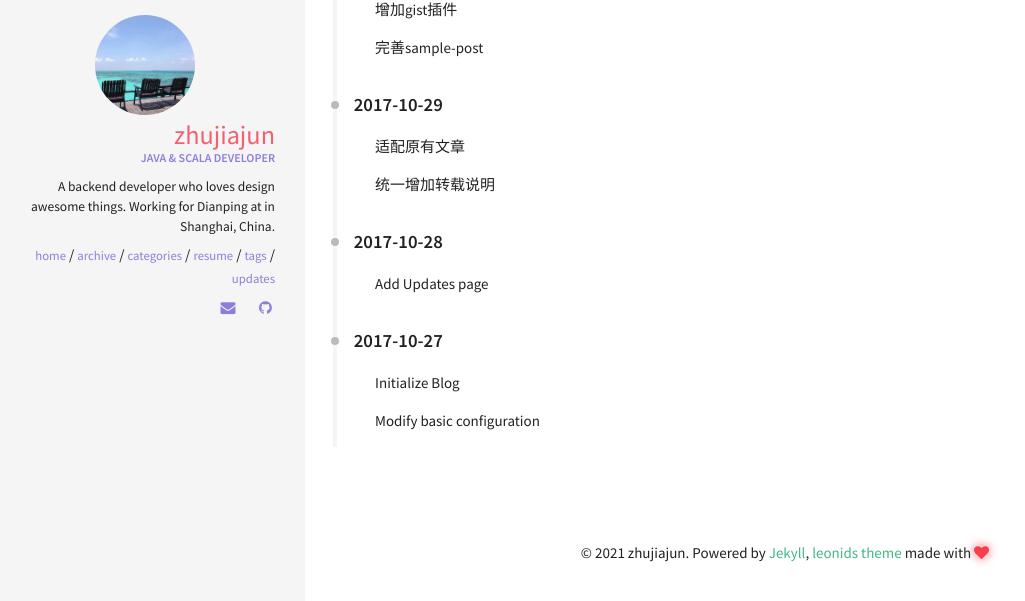
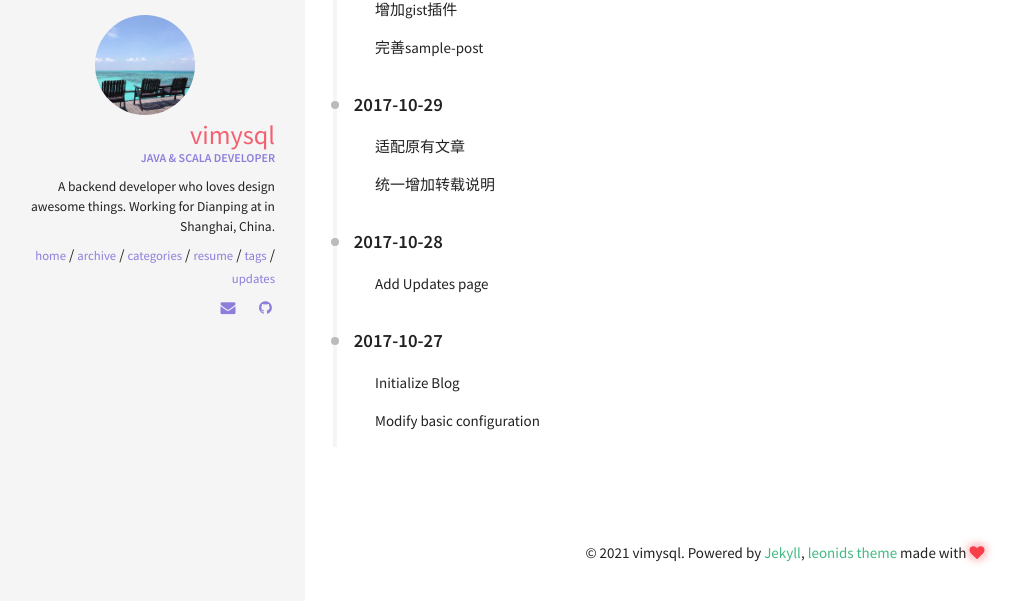
Before and after one commit to vimysql/vimysql.github.io, a Jekyll site: the page built from updates.html, in a window 1280 px wide. Shown: the part 243-844 px from the top of the page, without its empty margins (15-1040 px from the left). Built offline with Jekyll 4.4.1, drawn with Linux system fonts in a browser that asks for light colours.

Commit message:
Update _config.yml

```diff
--- a/_config.yml
+++ b/_config.yml
@@ -37,7 +37,7 @@ plugins:
 ####################################
 #
 owner:
-  name: zhujiajun
+  name: vimysql
   avatar: avatar.jpg
   job: "Java & Scala Developer"
   bio: "A backend developer who loves design awesome things. Working for Dianping at in Shanghai, China."
```
